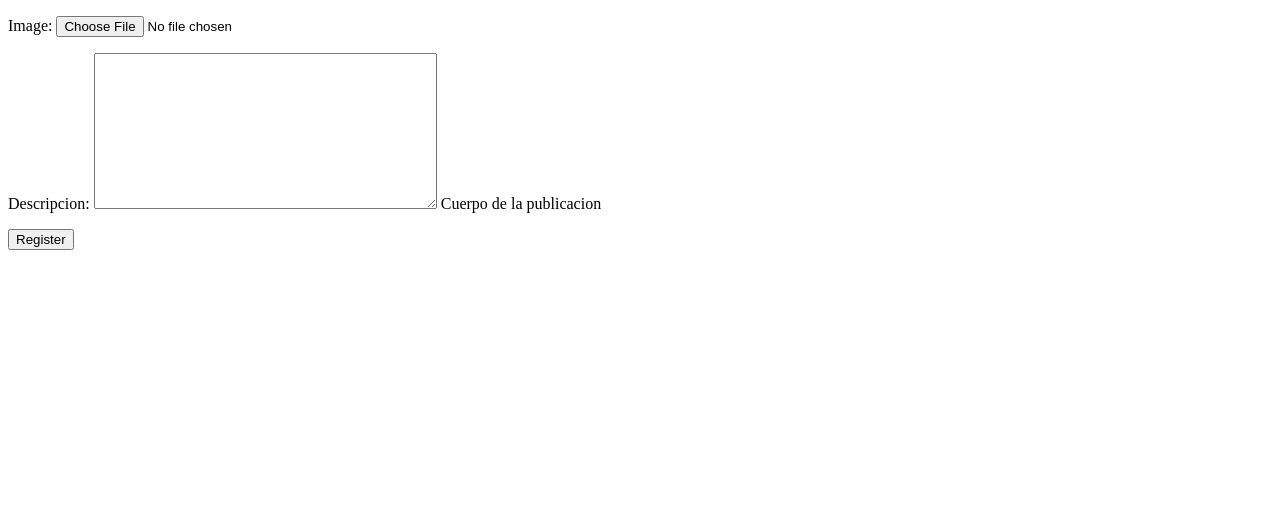
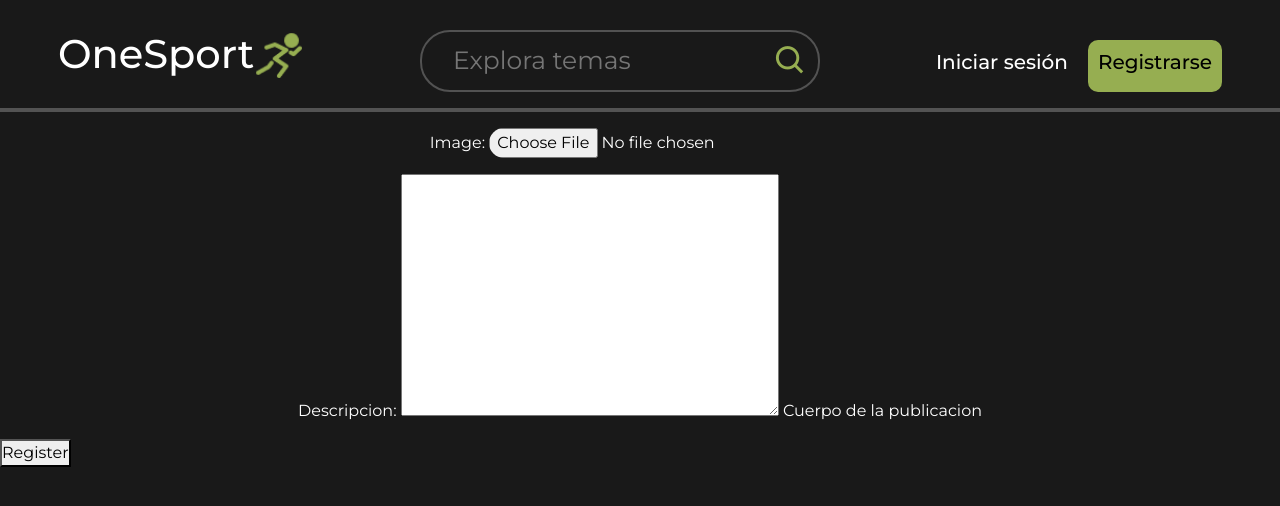
Before and after one commit to maicolb96/OneSports, a Django app: page /post/newpost in a window 1280 px wide. Shown: the top 506 px of the page. Run offline with Django 4.2, Linux system fonts and the light colour scheme; a user stored in the database is signed in; data comes from the database, SQL or seed files in the repository; both versions use the stored data as it was after the commit.

Commit message:
v1.0 Red social OneSport

```diff
--- /dev/null
+++ b/OneSport/static/css/styles.css
@@ -0,0 +1,340 @@
+body{
+    font-family: 'Montserrat', sans-serif;
+    background-color: #191919;
+}
+
+*{
+    margin: 0;
+    padding: 0;
+}
+
+a{
+    text-decoration: none;
+    color: inherit;
+    cursor: pointer;
+}
+
+header{
+    display: flex;
+    justify-content: space-around;
+    padding-top: 30px;
+}
+
+.logo{
+    display: flex;
+}
+
+.logo img{
+    width: 50px;
+    height: 50px;
+}
+
+.logo h1{
+    color: white;
+}
+
+
+
+.searchBar{
+    background-color: none;
+    border: 2px solid #525252;
+    height: 100%;
+    width: 30%;
+    min-width: 400px;
+    display: flex;
+    align-items: center;
+    justify-content: space-between;
+    border-radius: 30px;
+    padding: 10px;
+}
+
+.searchBar input{
+    background-color: transparent;
+    border: none;
+    color: #525252;
+    font-size: 25px;
+    outline: none;
+}
+
+.searchBar i{
+    font-size: 35px;
+    color: #96ae51;
+}
+
+.signUp{
+    display: flex;
+    padding-top: 10px;
+    gap: 20px;
+    align-items: center;
+}
+
+.signUp__title h2{
+    font-size: 20px;
+}
+
+.sign1{
+    color: white;
+    margin: 0;
+}
+
+.sign2{
+    color: black;
+    background-color: #96ae51;
+    border-radius: 10px;
+    padding: 10px;
+    margin: 0;
+
+}
+
+section{
+    display: flex;
+    flex-direction: row;
+    justify-content: space-around;
+}
+
+hr{
+    width: 100%;
+    border: 2px solid white;
+}
+
+
+.menu_nav{
+    display: flex;
+    flex-direction: column;
+    gap: 20px;
+    padding-bottom: 50px;
+}
+
+.menu_nav a > h1{
+    font-size: 20px;
+    color: white;
+    display: inline-block;
+    transition: all 200ms ease;
+}
+
+.menu_nav a > h1:hover{
+    color: #96ae51;
+    border-bottom: 1px solid #96ae51;
+}
+
+
+.publish {
+    width: 300px;
+    height: auto;
+    background-color: transparent;
+    border: 2px solid white;
+    border-radius: 20px;
+    padding: 15px;
+    width: 300px;
+    height: 300px;
+    box-sizing: border-box;
+    display: flex;
+    flex-direction: column;
+    gap: 10px;
+    box-shadow: 0 4px 8px rgba(0, 0, 0, 0.1);
+  }
+
+  .publish input {
+    width: 100%;
+    height: 100%;
+    background-color: transparent;
+    border: none;
+    outline: none;
+    resize: none;
+    word-wrap: break-word;
+    border-bottom: 1px solid white;
+    color: white;
+  }
+
+  .publish__down {
+    display: flex;
+    justify-content: space-between;
+    align-items: center;
+  }
+
+  .publish__down i{
+    font-size: 30px;
+    color: white;
+  }
+
+  .publish__down button {
+    padding: 8px 16px;
+    cursor: pointer;
+    background-color: #96ae51;
+    color: #fff;
+    border: none;
+    border-radius: 5px;
+  }
+
+
+  .publicaciones{
+    display: flex;
+    flex-direction: column;
+    justify-content: center;
+
+    gap: 40px;
+    padding: 30px;
+    width: 800px;
+    height: 100%;
+  }
+
+  .publicacion{
+    background-color: #0C0B0B;
+    display: flex;
+    flex-direction: column;
+    justify-content: center;
+    align-items: center;
+    border-radius: 30px;
+    padding: 30px;
+  }
+
+  .publi__title{
+    display: flex;
+    justify-content: center;
+    align-items: center;
+    gap: 20px;
+    padding-bottom: 25px;
+  }
+
+  .publi__title h1{
+    font-size: 25px;
+    color: white;
+  }
+
+  .publi__title button{
+    padding: 15px;
+    width: 100px;
+    border-radius: 20px;
+    background-color: #96ae51;
+  }
+
+  .description__publi{
+    font-size: 25px;
+    color: white;
+  }
+
+  .img-contenedor{
+    width: 600px;
+    height: 200px;
+  }
+
+  .img-contenedor img{
+    width: inherit;
+    max-height: 400px;
+    border-radius: 20px;
+  }
+
+  .likes_container{
+    display: flex;
+    gap: 30px;
+    justify-content: center;
+    align-items: center;
+    padding-top: 205px;
+    margin-top: 50px;
+  }
+
+  .like_cont, .comment_cont{
+    display: flex;
+    gap: 5px;
+    flex-direction: row;
+  }
+
+  .like_cont h2, .like_cont i, .comment_cont i, .comment_cont h2{
+    font-size: 30px;
+    color: white;
+  }
+
+.like_cont i:hover, .comment_cont i:hover{
+    color: #96ae51;
+  }
+
+
+.eventos{
+    display: flex;
+    flex-direction: column;
+    align-items: center;
+    gap: 30px;
+}
+
+.eventos h1{
+    font-size: 30px;
+    color: #96ae51;
+}
+
+.evento h2{
+    text-align: center;
+    color: white;
+    font-size: 20px;
+}
+
+.img_eventContainer{
+    width: 300px;
+}
+
+.img_eventContainer img{
+    width: inherit;
+    border-radius: 30px;
+}
+
+/* LOGIN */
+
+.login{
+    display: flex;
+    flex-direction: column;
+    gap: 10px;
+    width: 600px;
+    margin: 0 auto;
+}
+
+.title_login{
+    color: white;
+    display: flex;
+    align-items: center;
+    justify-content: center;
+}
+
+label, p{
+    color: white;
+    text-align: center;
+}
+
+.pregunta_login a{
+    color: #96ae51;
+}
+
+input{
+    margin: 0 auto;
+    border-radius: 30px;
+}
+
+.check{
+    display: flex;
+    margin: 0 auto;
+}
+
+.check input{
+    width: 20px;
+    margin-right: 10px;
+}
+
+.login_btn{
+    width: 200px;
+    margin: 0 auto;
+    color: white;
+    background-color: #96ae51;
+    border-radius: 30px;
+}
+
+.login_btn_google{
+    width: 250px;
+    padding: 20px;
+    margin: 0 auto;
+    color: white;
+    background-color: #96ae51;
+    border-radius: 30px;
+    font-size: 20px;
+}
+
+.login_btn_google i{
+    font-size: 25px;
+}
--- a/OneSport/templates/layouts/base.html
+++ b/OneSport/templates/layouts/base.html
@@ -1,13 +1,58 @@
+{% load static %}
 <!DOCTYPE html>
 <html lang="en">
+
 <head>
     <meta charset="UTF-8">
     <meta name="viewport" content="width=device-width, initial-scale=1.0">
+
+    <link href='https://unpkg.com/boxicons@2.1.4/css/boxicons.min.css' rel='stylesheet'>
+    <link rel="preconnect" href="https://fonts.googleapis.com">
+    <link rel="preconnect" href="https://fonts.gstatic.com" crossorigin>
+    <link href="https://fonts.googleapis.com/css2?family=Montserrat:wght@100;300;400;500;600;700;800&display=swap"
+        rel="stylesheet">
+    <link href="https://cdn.jsdelivr.net/npm/bootstrap@5.3.2/dist/css/bootstrap.min.css" rel="stylesheet"
+        integrity="sha384-T3c6CoIi6uLrA9TneNEoa7RxnatzjcDSCmG1MXxSR1GAsXEV/Dwwykc2MPK8M2HN" crossorigin="anonymous">
+    <link rel="stylesheet" href="{% static 'css/styles.css' %}">
     <title>{% block title %}{% endblock title %}</title>
 </head>
 <body>
+    <header>
+        <a href="{% url 'home' %}">
+            <div class="logo">
+                <h1>OneSport</h1>
+                <img src="{% static '/images/logo.png' %}" alt="">
+            </div>
+        </a>
+        <div class="searchBar">
+            <input placeholder="Explora temas">
+            <i class='bx bx-search'></i>
+        </div>
+        <div class="signUp">
+            <a href="{% url 'account_login' %}">
+                <div class="signUp__title sign1">
+                    <h2>Iniciar sesión</h2>
+                </div>
+            </a>
+            <a href="{% url 'account_signup' %}">
+                <div class="signUp__title sign2">
+                    <h2>Registrarse</h2>
+                </div>
+            </a>
+        </div>
+    </header>
+    <hr class="border1">
     {% block container %}
 
     {% endblock container %}
 </body>
-</html>
+<script src="https://cdn.jsdelivr.net/npm/bootstrap@5.3.2/dist/js/bootstrap.bundle.min.js"
+    integrity="sha384-C6RzsynM9kWDrMNeT87bh95OGNyZPhcTNXj1NW7RuBCsyN/o0jlpcV8Qyq46cDfL"
+    crossorigin="anonymous"></script>
+<script>
+    const boton = document.getElementById('boton-disparador');
+    const inputOculto = document.getElementById('inputOculto');
+    boton.addEventListener('click',function(){
+        inputOculto.click();
+    })
+</script>
--- a/OneSport/urls.py
+++ b/OneSport/urls.py
@@ -19,12 +19,13 @@ from django.urls import path, include
 from django.conf.urls.static import static
 from django.conf import settings
 from . import views
+from django.contrib.auth import views as auth_views
 
 urlpatterns = [
     path('admin/', admin.site.urls),
     path('accounts/', include('allauth.urls')),
     path('post/newpost', views.new_post,name = 'newpost'),
-    path('comentario/newcomentario/<int:id_post>/', views.newcomentario,name='comentario_new'),
+    path('comentario/newcomentario/<int:id_post>/', views.newcomentario,name='comment_new'),
     path('like/<int:id_post>/', views.likeordislike,name='likeordislike'),
     path('',views.home,name='home'),
 ] +static(settings.STATIC_URL, document_root=settings.STATIC_ROOT) + static(settings.MEDIA_URL, document_root=settings.MEDIA_ROOT)
```
Also changed, not shown: OneSport/templates/home.html (+82 -32 lines), OneSport/templates/index.html (added, +175 -0 lines), OneSport/media/7563874d49f54c40a570a7070120ba8f.jpg (added), OneSport/media/c9aced4d6ba34a928a4e7a2ea0300173.jpg (added), OneSport/static/images/logo.png (added), db.sqlite3.
